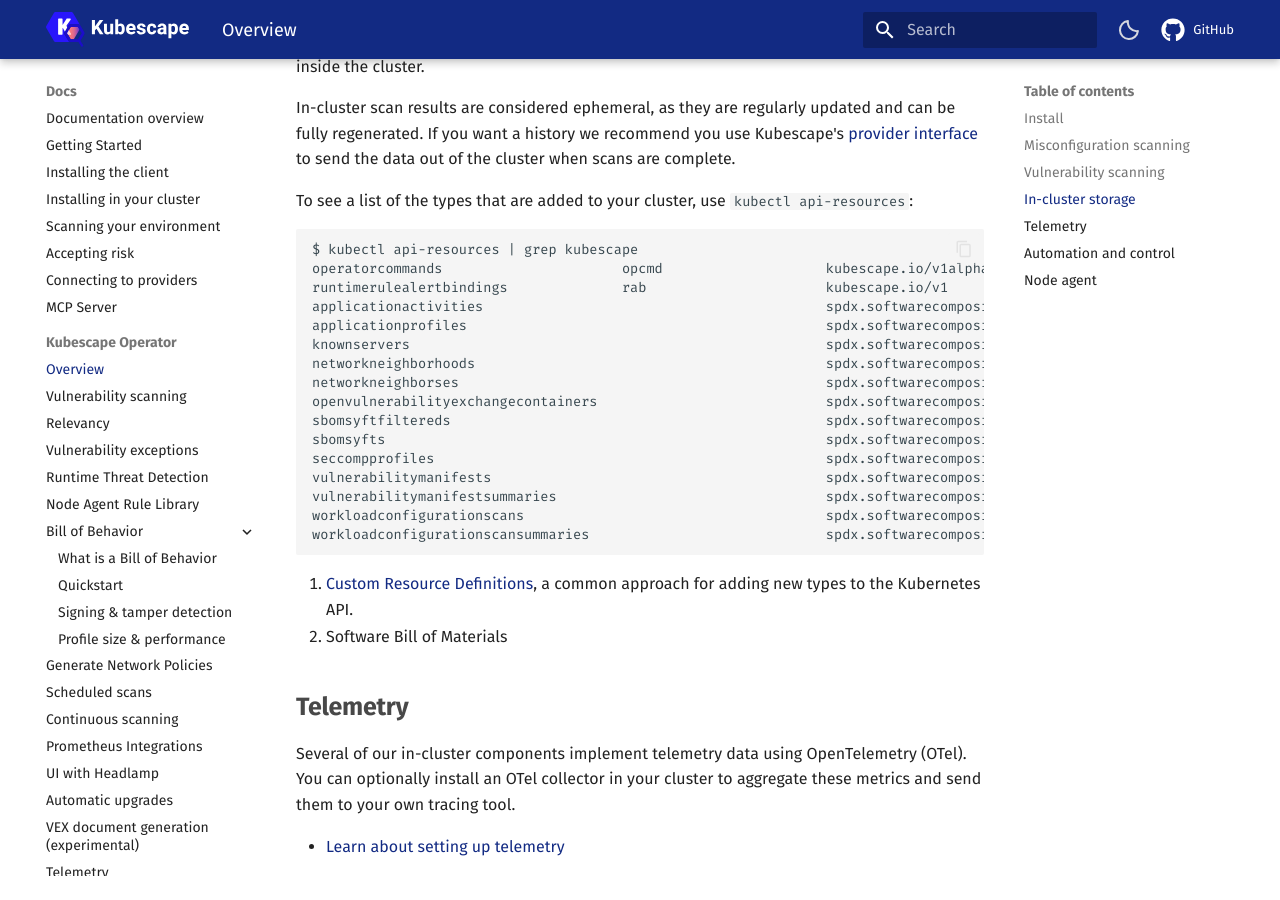
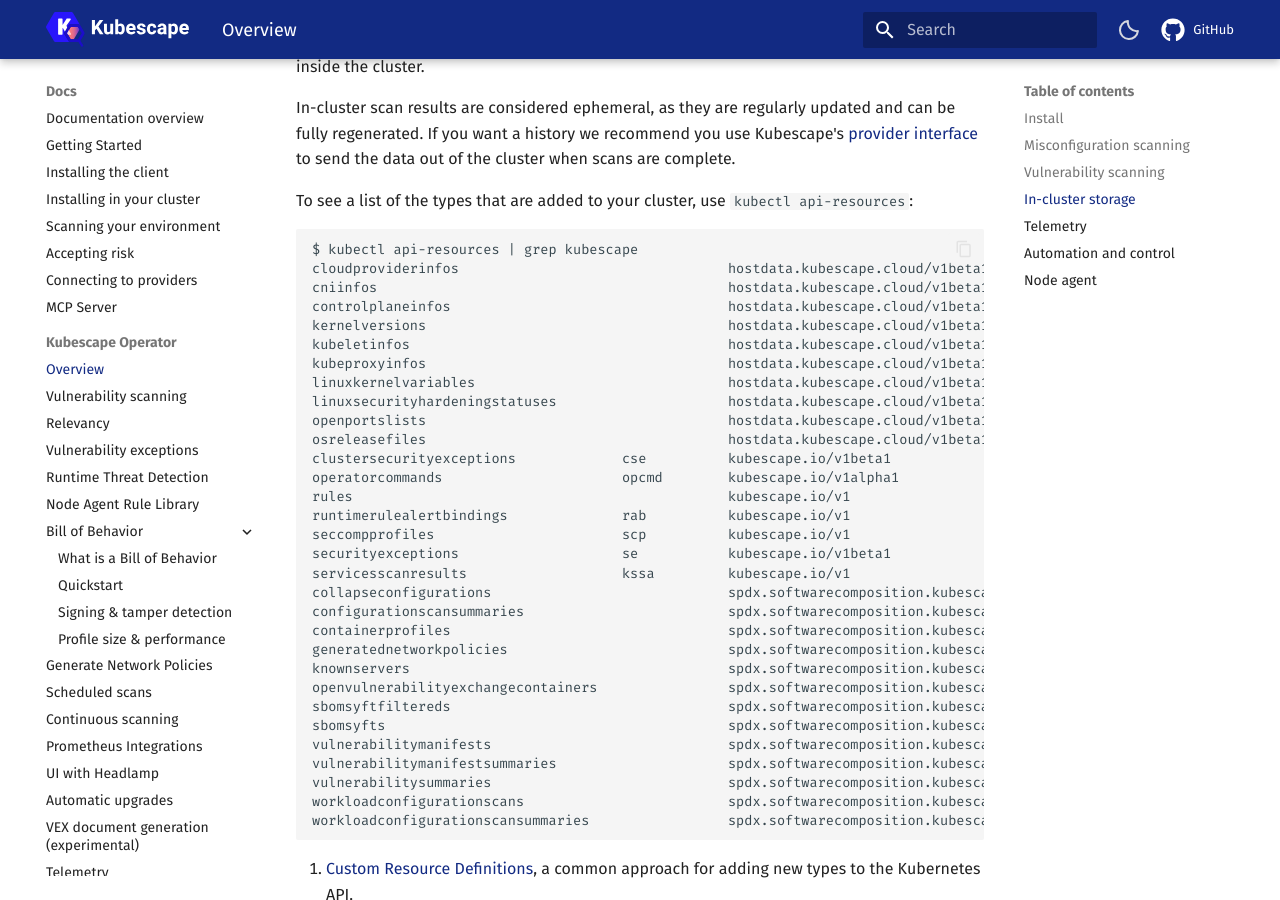
Before and after one commit to kubescape/kubescape.io, an MkDocs documentation site: the page built from docs/docs/operator/index.md, in a window 1280 px wide and 900 px high, scrolled down 989 px. Built offline with MkDocs 1.6.1 and Material for MkDocs 9.7.7, drawn with Linux system fonts in a browser that asks for light colours; comment, search, counter and statistics services are not loaded.

Commit message:
docs: update the in-cluster resource list to what the operator serves today
ApplicationProfile, NetworkNeighborhood and their activity types were
removed from storage in v0.0.303 and replaced by ContainerProfile. The
list now is the output of a default operator chart install.

Signed-off-by: Sarthak <sarthakshreshtha345@gmail.com>

````diff
--- a/docs/docs/operator/index.md
+++ b/docs/docs/operator/index.md
@@ -35,21 +35,36 @@
 
 ```
 $ kubectl api-resources | grep kubescape
-operatorcommands                      opcmd                    kubescape.io/v1alpha1                           true         OperatorCommand
-runtimerulealertbindings              rab                      kubescape.io/v1                                 false        RuntimeRuleAlertBinding
-applicationactivities                                          spdx.softwarecomposition.kubescape.io/v1beta1   true         ApplicationActivity
-applicationprofiles                                            spdx.softwarecomposition.kubescape.io/v1beta1   true         ApplicationProfile
-knownservers                                                   spdx.softwarecomposition.kubescape.io/v1beta1   false        KnownServer
-networkneighborhoods                                           spdx.softwarecomposition.kubescape.io/v1beta1   true         NetworkNeighborhood
-networkneighborses                                             spdx.softwarecomposition.kubescape.io/v1beta1   true         NetworkNeighbors
-openvulnerabilityexchangecontainers                            spdx.softwarecomposition.kubescape.io/v1beta1   true         OpenVulnerabilityExchangeContainer
-sbomsyftfiltereds                                              spdx.softwarecomposition.kubescape.io/v1beta1   true         SBOMSyftFiltered
-sbomsyfts                                                      spdx.softwarecomposition.kubescape.io/v1beta1   true         SBOMSyft
-seccompprofiles                                                spdx.softwarecomposition.kubescape.io/v1beta1   true         SeccompProfile
-vulnerabilitymanifests                                         spdx.softwarecomposition.kubescape.io/v1beta1   true         VulnerabilityManifest
-vulnerabilitymanifestsummaries                                 spdx.softwarecomposition.kubescape.io/v1beta1   true         VulnerabilityManifestSummary
-workloadconfigurationscans                                     spdx.softwarecomposition.kubescape.io/v1beta1   true         WorkloadConfigurationScan
-workloadconfigurationscansummaries                             spdx.softwarecomposition.kubescape.io/v1beta1   true         WorkloadConfigurationScanSummary
+cloudproviderinfos                                 hostdata.kubescape.cloud/v1beta1                false        CloudProviderInfo
+cniinfos                                           hostdata.kubescape.cloud/v1beta1                false        CNIInfo
+controlplaneinfos                                  hostdata.kubescape.cloud/v1beta1                false        ControlPlaneInfo
+kernelversions                                     hostdata.kubescape.cloud/v1beta1                false        KernelVersion
+kubeletinfos                                       hostdata.kubescape.cloud/v1beta1                false        KubeletInfo
+kubeproxyinfos                                     hostdata.kubescape.cloud/v1beta1                false        KubeProxyInfo
+linuxkernelvariables                               hostdata.kubescape.cloud/v1beta1                false        LinuxKernelVariables
+linuxsecurityhardeningstatuses                     hostdata.kubescape.cloud/v1beta1                false        LinuxSecurityHardeningStatus
+openportslists                                     hostdata.kubescape.cloud/v1beta1                false        OpenPortsList
+osreleasefiles                                     hostdata.kubescape.cloud/v1beta1                false        OsReleaseFile
+clustersecurityexceptions             cse          kubescape.io/v1beta1                            false        ClusterSecurityException
+operatorcommands                      opcmd        kubescape.io/v1alpha1                           true         OperatorCommand
+rules                                              kubescape.io/v1                                 true         Rules
+runtimerulealertbindings              rab          kubescape.io/v1                                 false        RuntimeRuleAlertBinding
+seccompprofiles                       scp          kubescape.io/v1                                 true         SeccompProfile
+securityexceptions                    se           kubescape.io/v1beta1                            true         SecurityException
+servicesscanresults                   kssa         kubescape.io/v1                                 true         ServiceScanResult
+collapseconfigurations                             spdx.softwarecomposition.kubescape.io/v1beta1   false        CollapseConfiguration
+configurationscansummaries                         spdx.softwarecomposition.kubescape.io/v1beta1   false        ConfigurationScanSummary
+containerprofiles                                  spdx.softwarecomposition.kubescape.io/v1beta1   true         ContainerProfile
+generatednetworkpolicies                           spdx.softwarecomposition.kubescape.io/v1beta1   true         GeneratedNetworkPolicy
+knownservers                                       spdx.softwarecomposition.kubescape.io/v1beta1   false        KnownServer
+openvulnerabilityexchangecontainers                spdx.softwarecomposition.kubescape.io/v1beta1   true         OpenVulnerabilityExchangeContainer
+sbomsyftfiltereds                                  spdx.softwarecomposition.kubescape.io/v1beta1   true         SBOMSyftFiltered
+sbomsyfts                                          spdx.softwarecomposition.kubescape.io/v1beta1   true         SBOMSyft
+vulnerabilitymanifests                             spdx.softwarecomposition.kubescape.io/v1beta1   true         VulnerabilityManifest
+vulnerabilitymanifestsummaries                     spdx.softwarecomposition.kubescape.io/v1beta1   true         VulnerabilityManifestSummary
+vulnerabilitysummaries                             spdx.softwarecomposition.kubescape.io/v1beta1   false        VulnerabilitySummary
+workloadconfigurationscans                         spdx.softwarecomposition.kubescape.io/v1beta1   true         WorkloadConfigurationScan
+workloadconfigurationscansummaries                 spdx.softwarecomposition.kubescape.io/v1beta1   true         WorkloadConfigurationScanSummary
 ```
 
 1. [Custom Resource Definitions](https://kubernetes.io/docs/concepts/extend-kubernetes/api-extension/custom-resources/#customresourcedefinitions), a common approach for adding new types to the Kubernetes API.
````
